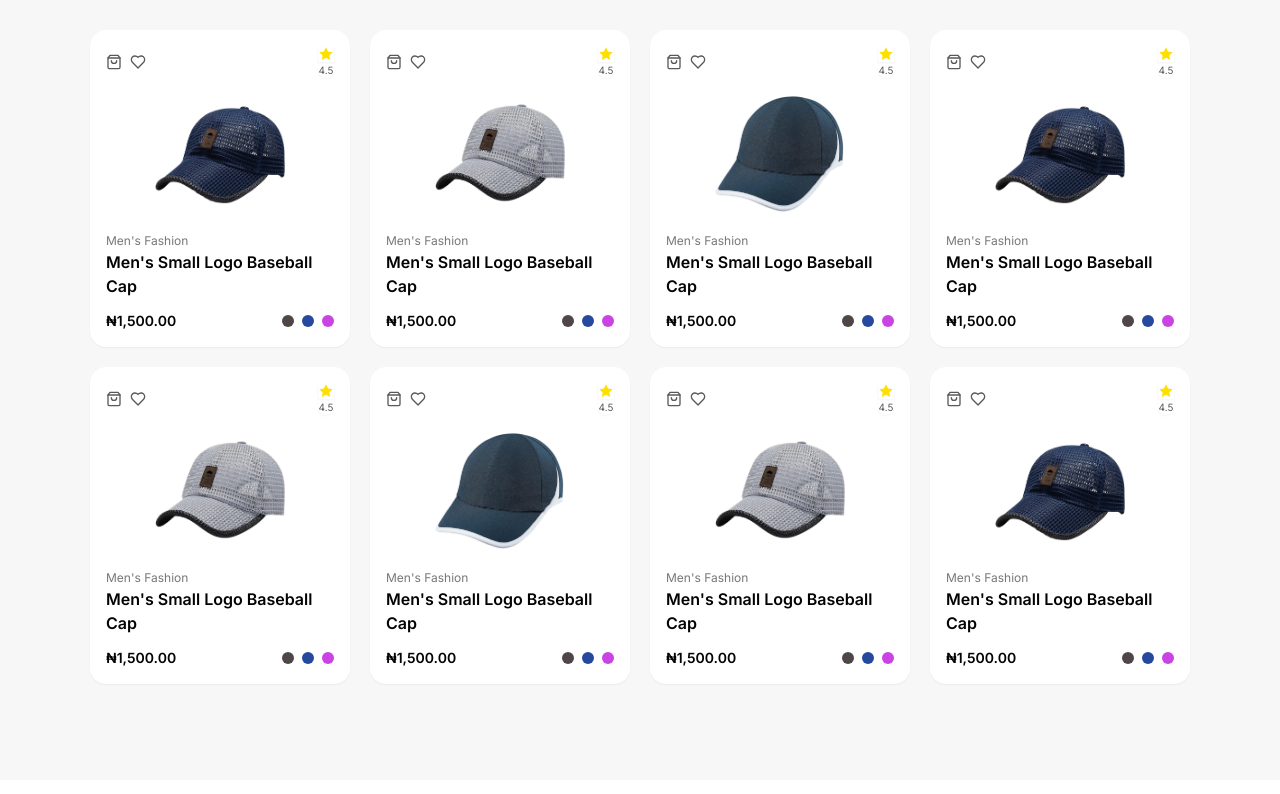
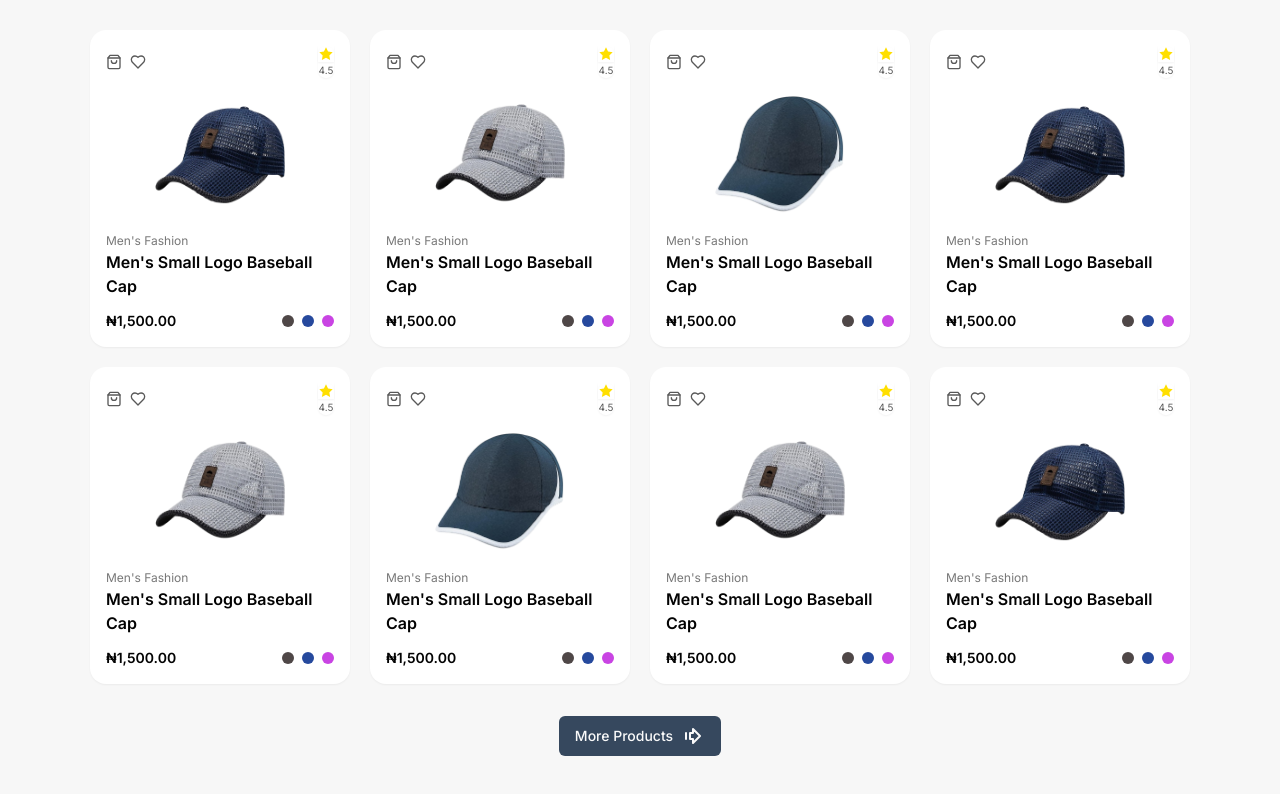
Before and after one commit to azeezabass2005/gorra, a Next.js app: page / in a window 1280 px wide. Shown: the part 1113-1907 px from the top of the page. Built offline with nearby package versions, Linux system fonts and the light colour scheme.

Commit message:
fix:more products button added to popular product section

```diff
--- a/src/components/home/popular-products.tsx
+++ b/src/components/home/popular-products.tsx
@@ -1,6 +1,7 @@
 import { popularProducts } from "@/constants"
-import { Heart, ShoppingBag, Star } from "lucide-react"
+import { ArrowBigRightDash, Heart, ShoppingBag, Star } from "lucide-react"
 import Image from "next/image"
+import { Button } from "../ui/button"
 
 const PopularProducts = () => {
   const convertToLocalCurrency = (input: number) => {
@@ -56,6 +57,9 @@ const PopularProducts = () => {
             </div>
           ))}
         </div>
+        <Button className='flex gap-2 items-center'>
+          <span>More Products</span> <ArrowBigRightDash />
+        </Button>
       </div>
     </div>
   )
```
